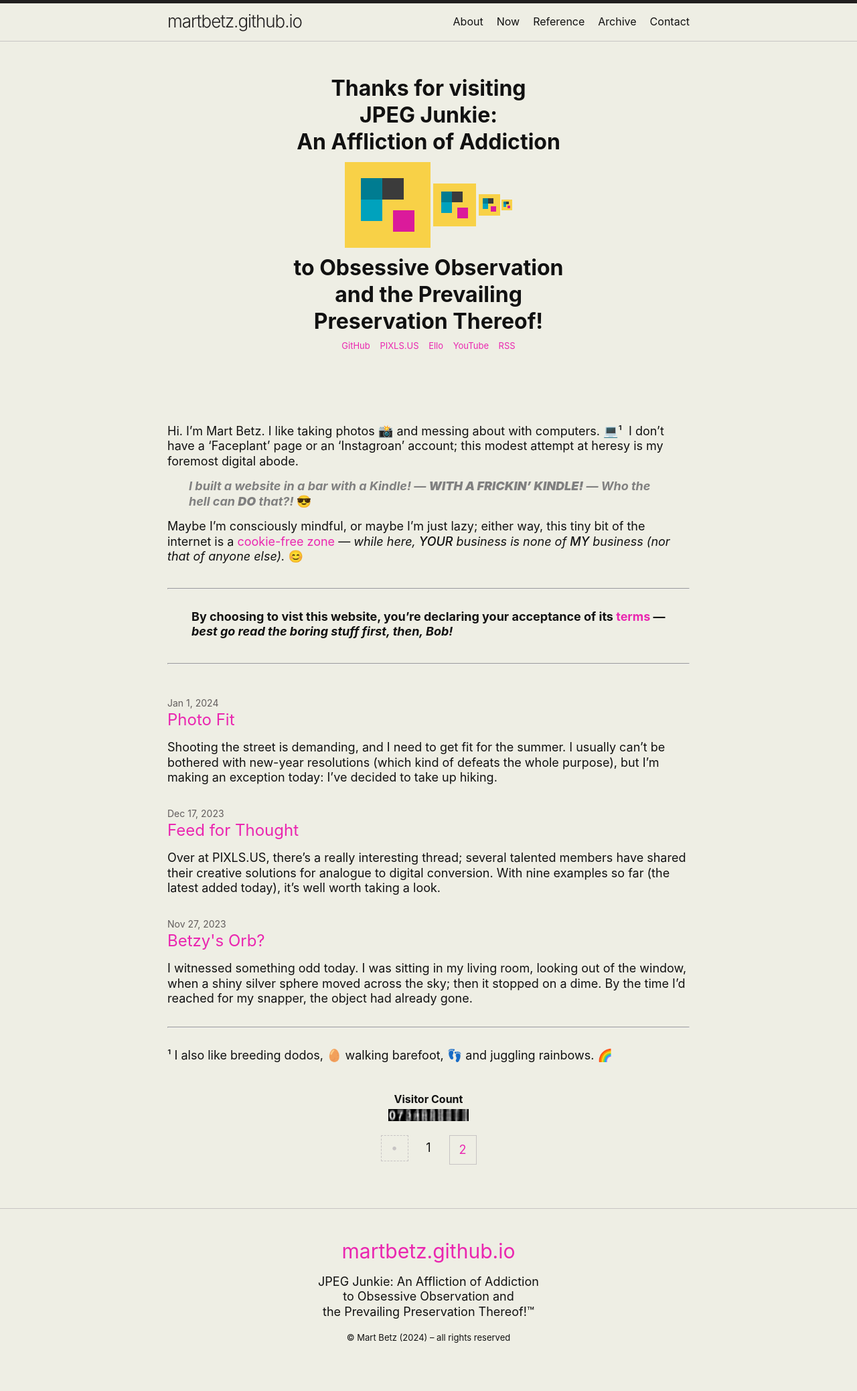
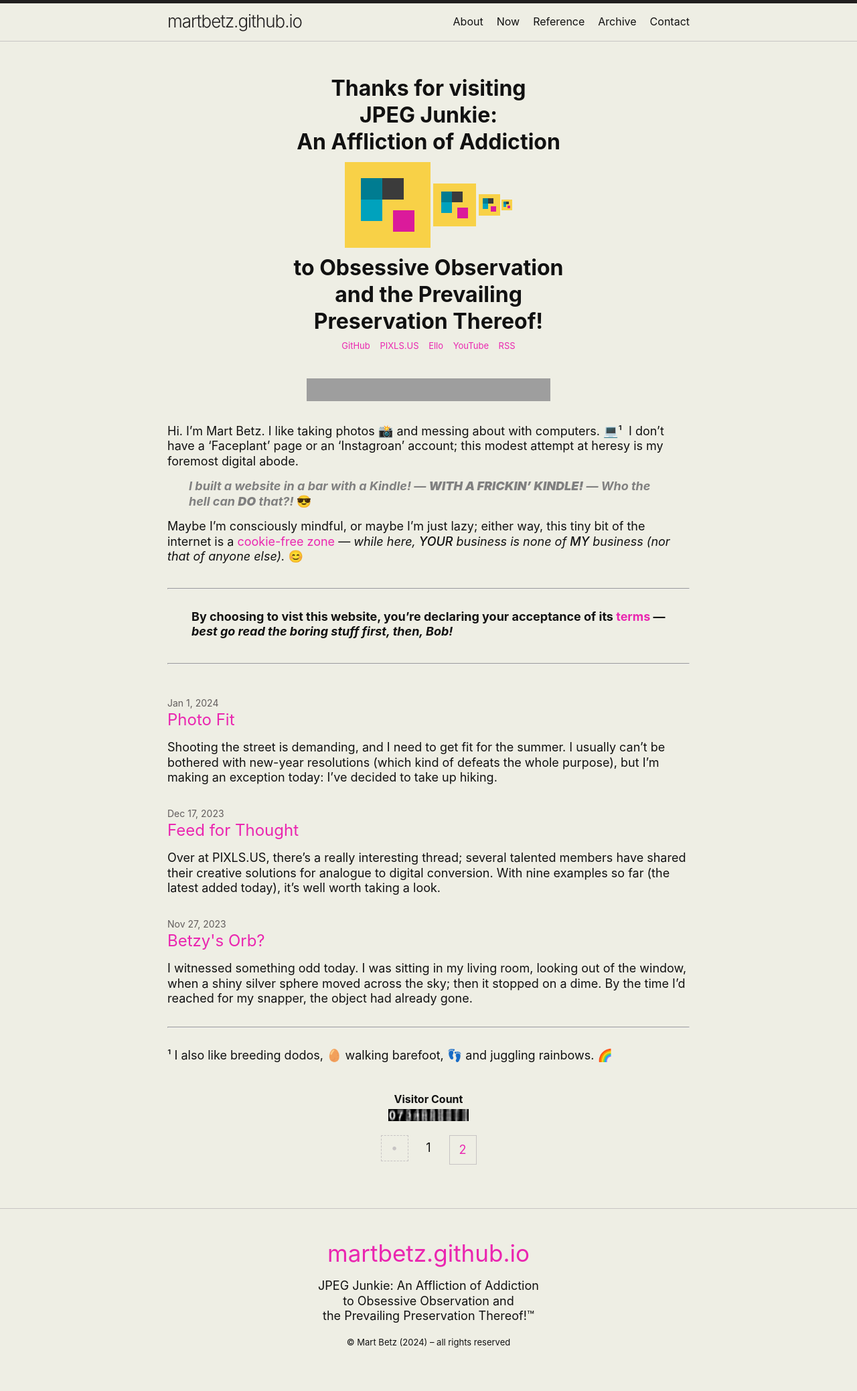
Before and after one commit to martbetz/martbetz.github.io, a Jekyll site: the page built from index.html, in a window 1280 px wide. Shown: the whole page at 67% size. Built offline with Jekyll 4.4.1, drawn with Linux system fonts in a browser that asks for light colours; the list of posts is cut into pages by our own code; grey boxes are pictures that could not be loaded.

Commit message:
Update footer.html

```diff
--- a/_includes/footer.html
+++ b/_includes/footer.html
@@ -3,7 +3,7 @@
 
           {% if site.title -%}
             <p style="margin-top:-0px">
-            <center><span style="font-size: 30px;"><a href=" {{ site.title }} ">{{ site.title | escape }}</a></span></center>
+            <center><span style="font-size: 35px;"><a href=" {{ site.title }} ">{{ site.title | escape }}</a></span></center>
             </p>
            {% endif -%}
 
```
